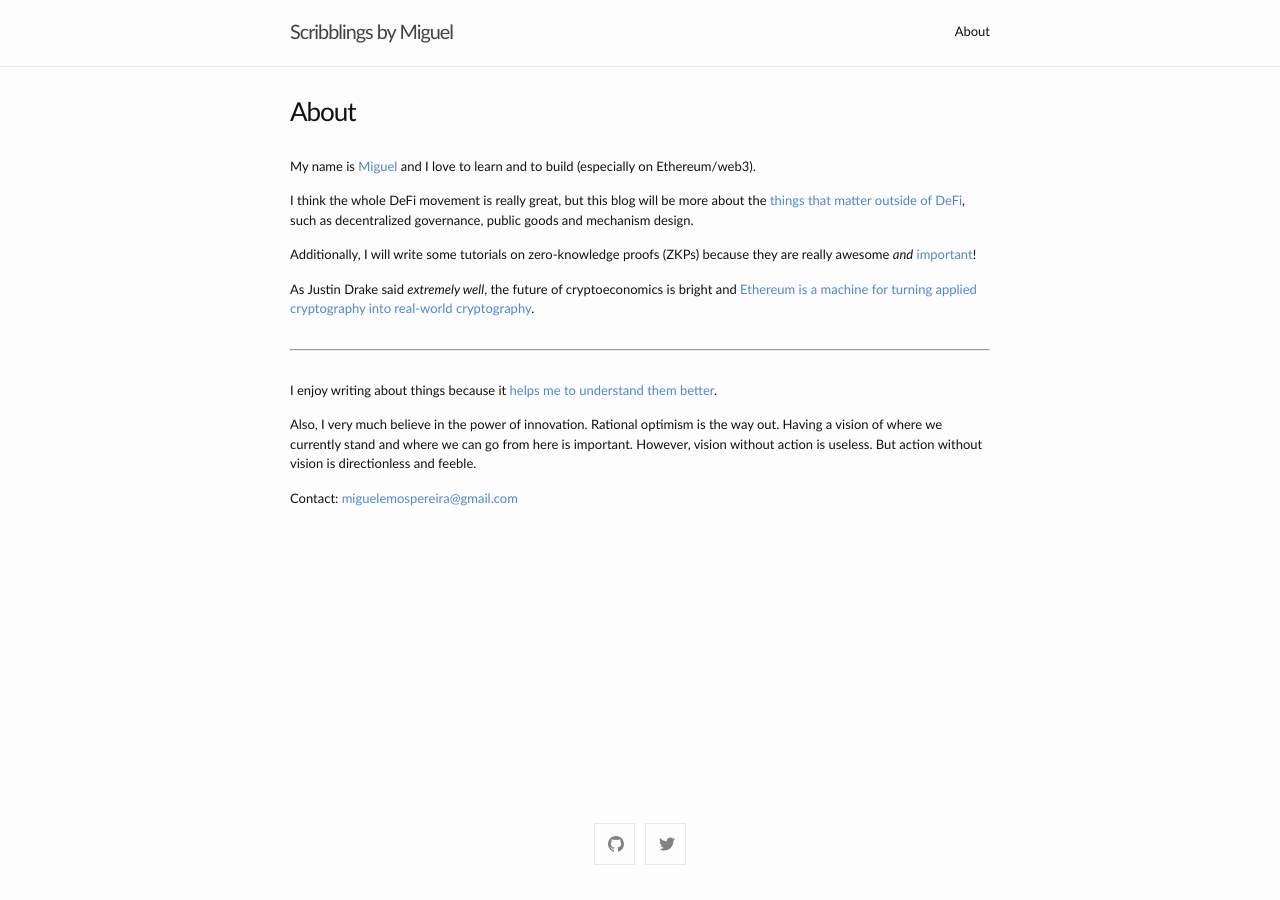
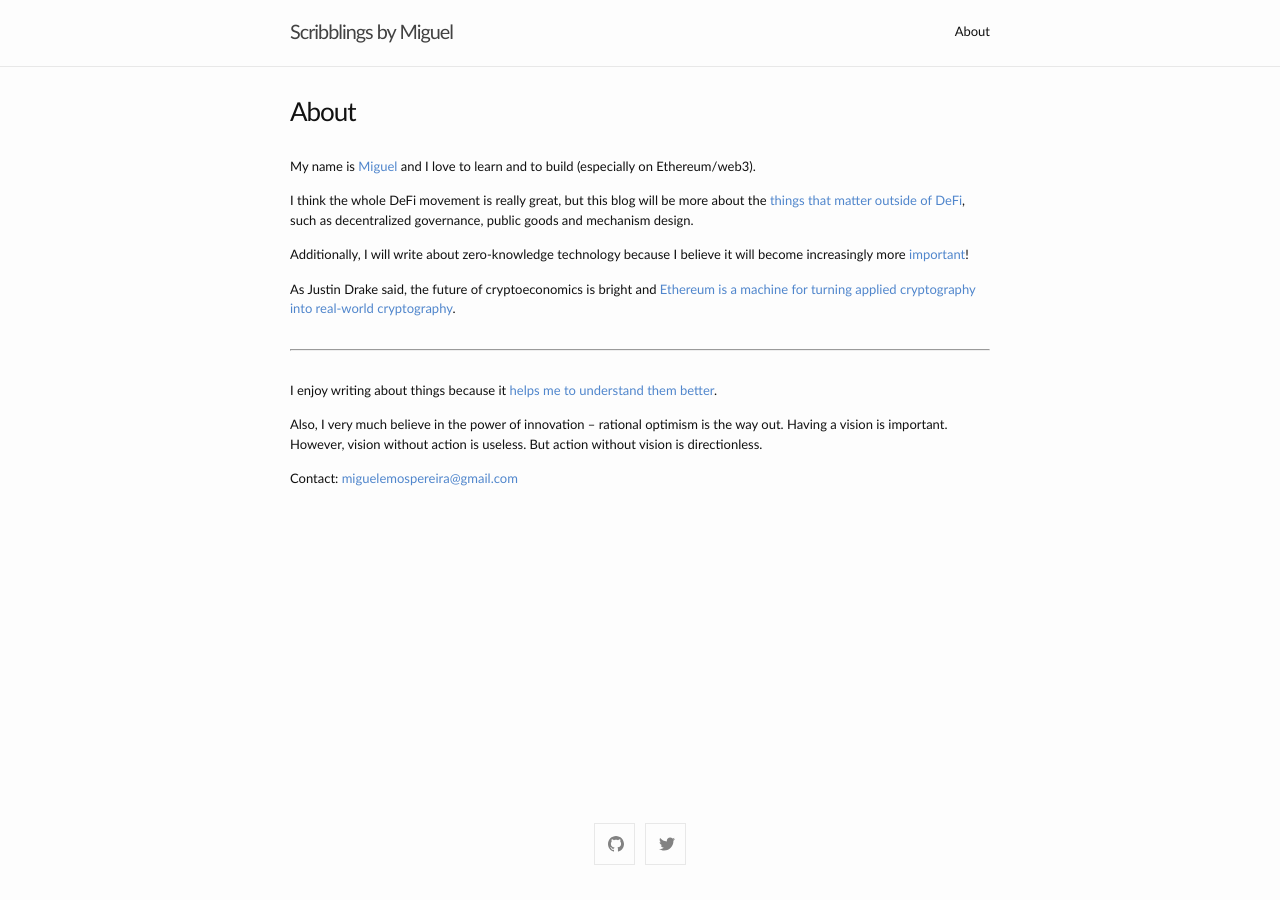
Before and after one commit to intldds/intldds.github.io, a Jekyll site: the page built from about.md, in a window 1280 px wide. Built offline with Jekyll 4.4.1, drawn with Linux system fonts in a browser that asks for light colours.

Commit message:
change about

```diff
--- a/about.md
+++ b/about.md
@@ -10,18 +10,17 @@ I think the whole DeFi movement is really great, but this blog will be more abou
 [things that matter outside of DeFi](https://www.youtube.com/watch?v=oLsb7clrXMQ),
 such as decentralized governance, public goods and mechanism design.
 
-Additionally, I will write some tutorials on zero-knowledge proofs (ZKPs) because they are
-really awesome *and* [important](https://twitter.com/_miguelemos/status/1442092164390002692)!
+Additionally, I will write about zero-knowledge technology because I believe it will become increasingly
+more [important](https://twitter.com/_miguelemos/status/1442092164390002692)!
 
-As Justin Drake said *extremely well*, the future of cryptoeconomics is bright and [Ethereum is a machine for turning applied
+As Justin Drake said, the future of cryptoeconomics is bright and [Ethereum is a machine for turning applied
 cryptography into real-world cryptography](https://www.reddit.com/r/ethereum/comments/o4unlp/ama_we_are_the_efs_research_team_pt_6_23_june_2021/h2ric0r/?utm_source=share&utm_medium=web2x&context=3).
 
 ---
 
 I enjoy writing about things because it [helps me to understand them better](https://twitter.com/benjaminion_xyz/status/1368267425309933573).
 
-Also, I very much believe in the power of innovation. Rational optimism is the way out. Having a vision of where we currently stand and where
-we can go from here is important. However, vision without action is useless. But action without vision is directionless and
-feeble.
+Also, I very much believe in the power of innovation -- rational optimism is the way out. Having a vision
+is important. However, vision without action is useless. But action without vision is directionless.
 
 Contact: [miguelemospereira@gmail.com](mailto:miguelemospereira@gmail.com)
```
